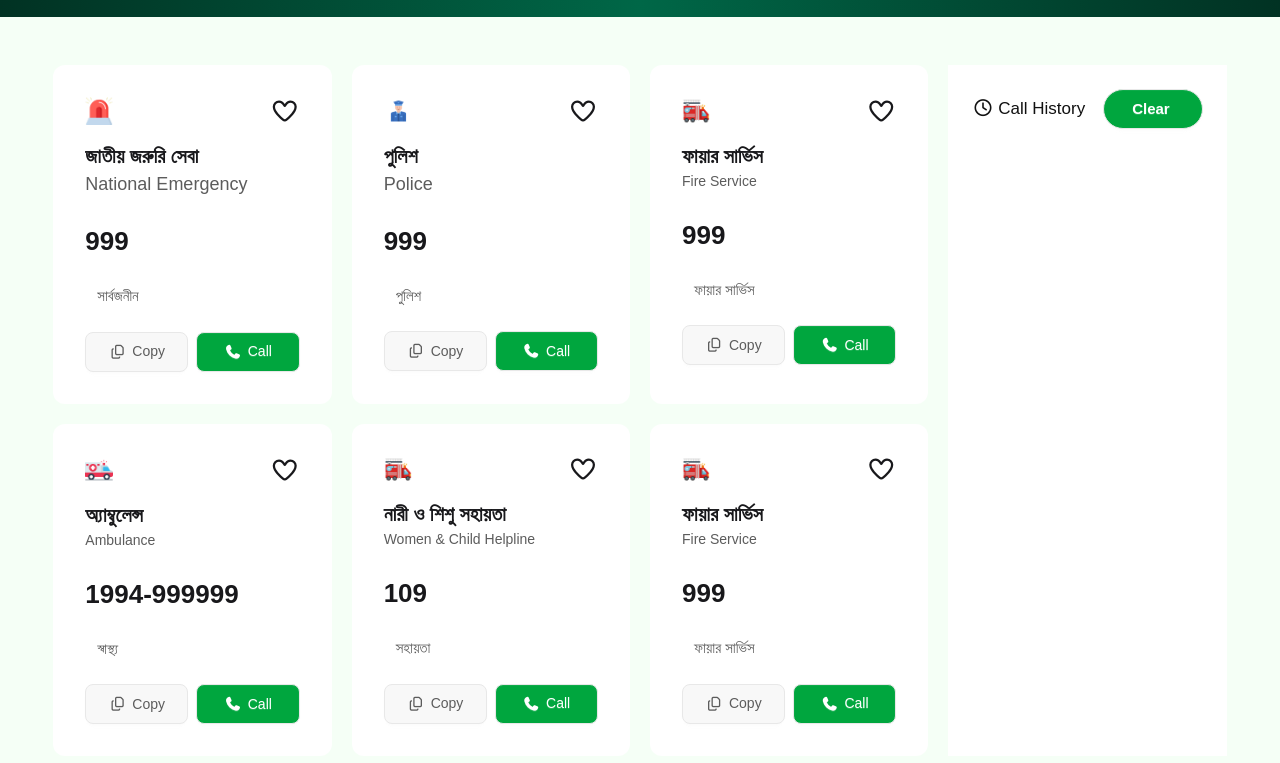
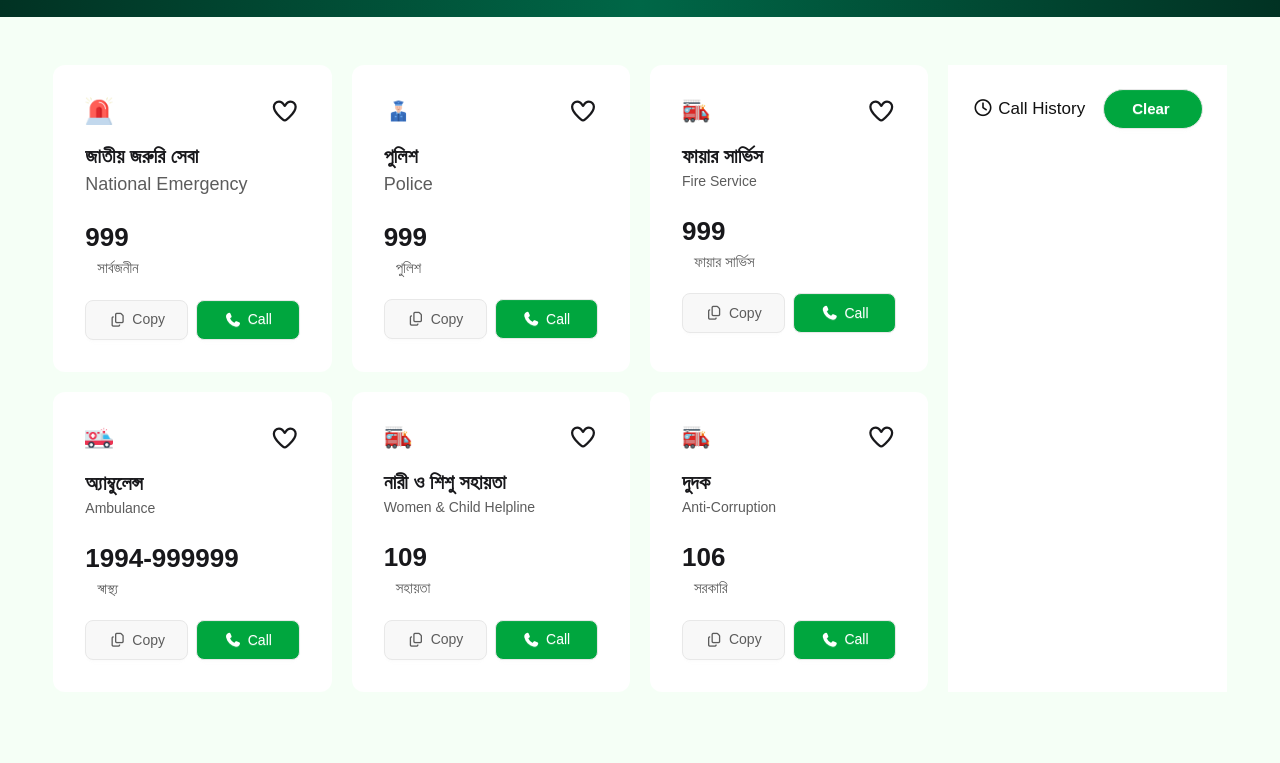
Before and after one commit to kantho202/assigment-5, a plain HTML site: page index.html in a window 1280 px wide. Shown: the part 339-1102 px from the top of the page. Drawn offline with nearby package versions, Linux system fonts and the light colour scheme; a web font is replaced by a local one.

Commit message:
four-commit

```diff
--- a/index.html
+++ b/index.html
@@ -10,31 +10,36 @@
   <link href="https://cdn.jsdelivr.net/npm/daisyui@5" rel="stylesheet" type="text/css" />
   <script src="https://cdn.jsdelivr.net/npm/@tailwindcss/browser@4"></script>
   <!-- font awesome -->
-   <link rel="stylesheet" href="https://cdnjs.cloudflare.com/ajax/libs/font-awesome/7.0.0/css/all.min.css" integrity="sha512-DxV+EoADOkOygM4IR9yXP8Sb2qwgidEmeqAEmDKIOfPRQZOWbXCzLC6vjbZyy0vPisbH2SyW27+ddLVCN+OMzQ==" crossorigin="anonymous" referrerpolicy="no-referrer" />
+  <link rel="stylesheet" href="https://cdnjs.cloudflare.com/ajax/libs/font-awesome/7.0.0/css/all.min.css"
+    integrity="sha512-DxV+EoADOkOygM4IR9yXP8Sb2qwgidEmeqAEmDKIOfPRQZOWbXCzLC6vjbZyy0vPisbH2SyW27+ddLVCN+OMzQ=="
+    crossorigin="anonymous" referrerpolicy="no-referrer" />
   <link rel="stylesheet" href="styles/styles.css">
 </head>
 
 <body class="hind-madurai-light">
   <header>
     <!-- nav -->
-    <div class="flex justify-between items-center ml-[60px] mr-[60px] my-[25px] ">
+    <div class="lg:flex justify-between items-center lg:ml-[60px] lg:mr-[60px] my-[25px] ">
       <div class="flex justify-center items-center">
         <img src="assets/logo.png" width="50px" alt="">
-        <h1 class="text-[#006747] ml-[10px] font-bold text-2xl ">Emergency <br> Service</h1>
+        <h1 class="text-[#006747] ml-[10px] font-bold lg:text-2xl sm:text-base">Emergency <br> Service</h1>
 
       </div>
       <div class="flex gap-5">
-        <button  class="btn py-[15px] px-7 rounded-[50px] font-bold text-black bg-[#41ff6b1a]"><span id="heart-count" class="mr-1 inter-font">0</span>
+        <button class="btn py-[15px] px-7 rounded-[50px] font-bold text-black bg-[#41ff6b1a]"><span id="heart-count"
+            class="mr-1 inter-font">0</span>
 
           <img src="assets/heart.png" width="30px" alt="">
 
         </button>
-        <button id="" class="btn py-[15px] px-7 rounded-[50px] font-bold text-black bg-[#41ff6b1a]"><span id="coin-button" class="mr-1 inter-font">100</span>
+        <button id="" class="btn py-[15px] px-7 rounded-[50px] font-bold text-black bg-[#41ff6b1a]"><span
+            id="coin-button" class="mr-1 inter-font">100</span>
 
           <img src="assets/coin.png" width="30px" alt="">
 
         </button>
-        <button class="btn py-[15px] px-7 rounded-[50px] font-bold text-white bg-[#00A63E] "><span id="copy-count" class="mr-1 inter-font">0</span>
+        <button class="btn py-[15px] px-7 rounded-[50px] font-bold text-white bg-[#00A63E] "><span id="copy-count"
+            class="mr-1 inter-font">0</span>
 
           Copy
         </button>
@@ -54,26 +59,39 @@
   <!-- bg-[#E8F5E4] -->
   <main class="bg-[#f5fff6] pt-[48px] pb-[86px] ">
     <!-- service box -->
-    <section id="" class="w-11/12 mx-auto  grid grid-cols-12 gap-5 ">
-      <section id="service-box" class=" col-span-9 ">
-        <div class="grid grid-cols-3 gap-[20px]  ">
+    <section id="" class="w-11/12 mx-auto  lg:grid lg:grid-cols-12 gap-5 ">
+      <section id="service-box" class=" lg:col-span-9 ">
+        <div class="grid lg:grid-cols-3 gap-[20px]  ">
           <!-- service-1 -->
           <div class="p-8 bg-white shadow-[0_2px_3px_rgba(0, 2, 3, 15)] rounded-xl">
             <div class="flex justify-between items-center">
               <img src="assets/emergency.png" width="28px" alt="">
               <i id="heart" class=" heart-icon fa-regular fa-heart text-2xl cursor-pointer"></i>
             </div>
+
               <h1 class="font-bold text-[20px] mt-4">জাতীয় জরুরি সেবা</h1>
               <p id="national-emergency" class="text-[#5C5C5C] text-[18px] font-normal">National Emergency</p>
-            <h1  id="national-number" class="font-bold text-[26px] mt-6">999</h1>
-            <p class="text-[#5C5C5C] text-[15px] font-normal ml-3 mt-6 mb-">সার্বজনীন</p>
 
-            <div class="grid grid-cols-2 gap-2 mt-6">
-              <button  id="copy-button-1" class="copy-button btn  p w-full text-[#5C5C5C] rounded-lg font-normal hover:bg-gray-900 hover:text-white"> <i class="fa-regular fa-copy"></i> Copy </button>
-              <button id="call-button-1" class="call-button btn w-full text-[#FFFFFF] bg-[#00A63E] rounded-lg font-normal  hover:bg-gray-300 hover:text-white"><i class="fa-solid fa-phone"></i> Call</button>
+
+              <h1 id="national-number" class="font-bold text-[26px] mt-5">999</h1>
+              <p class="text-[#5C5C5C] text-[15px] font-normal ml-3  mb-5">সার্বজনীন</p>
+
+
+            <div class="grid grid-cols-2 gap-2 ">
+              <button id="copy-button-1"
+                class="copy-button btn  p w-full text-[#5C5C5C] rounded-lg font-normal hover:bg-gray-900 hover:text-white">
+                <i class="fa-regular fa-copy"></i> Copy </button>
+              <button id="call-button-1"
+                class="call-button btn w-full text-[#FFFFFF] bg-[#00A63E] rounded-lg font-normal  hover:bg-gray-300 hover:text-white"><i
+                  class="fa-solid fa-phone"></i> Call</button>
             </div>
 
           </div>
+
+
+
+
+
           <!-- service-2 -->
           <div class=" p-8 bg-white rounded-xl ">
             <div class="flex justify-between items-center">
@@ -82,12 +100,16 @@
             </div>
             <h1 class="font-bold text-[20px] mt-4">পুলিশ</h1>
             <p class="text-[#5C5C5C] text-[18px] font-normal">Police</p>
-            <h1 class="font-bold text-[26px] mt-6">999</h1>
-            <p class="text-[#5C5C5C] text-[15px] font-normal ml-3 mt-6">পুলিশ</p>
+            <h1 class="font-bold text-[26px] mt-5">999</h1>
+            <p class="text-[#5C5C5C] text-[15px] font-normal ml-3 mb-5">পুলিশ</p>
 
-            <div class="grid grid-cols-2 gap-2 mt-6">
-              <button id="copy-button-2" class="copy-button btn p w-full text-[#5C5C5C] rounded-lg font-normal  hover:bg-gray-900 hover:text-white"><i class="fa-regular fa-copy"></i> Copy</button>
-              <button id="call-button-2" class="call-button btn w-full text-[#FFFFFF] bg-[#00A63E] rounded-lg font-normal  hover:bg-gray-300 hover:text-white"><i class="fa-solid fa-phone"></i> Call</button>
+            <div class="grid grid-cols-2 gap-2 mt-">
+              <button id="copy-button-2"
+                class="copy-button btn p w-full text-[#5C5C5C] rounded-lg font-normal  hover:bg-gray-900 hover:text-white"><i
+                  class="fa-regular fa-copy"></i> Copy</button>
+              <button id="call-button-2"
+                class="call-button btn w-full text-[#FFFFFF] bg-[#00A63E] rounded-lg font-normal  hover:bg-gray-300 hover:text-white"><i
+                  class="fa-solid fa-phone"></i> Call</button>
             </div>
 
           </div>
@@ -99,12 +121,16 @@
             </div>
             <h1 class="font-bold text-[20px] mt-4">ফায়ার সার্ভিস</h1>
             <p class="text-[#5C5C5C] text-[14px] font-normal">Fire Service</p>
-            <h1 class="font-bold text-[26px] mt-6">999</h1>
-            <p class="text-[#5C5C5C] text-[15px] font-normal ml-3 mt-6">ফায়ার সার্ভিস</p>
+            <h1 class="font-bold text-[26px] mt-5">999</h1>
+            <p class="text-[#5C5C5C] text-[15px] font-normal ml-3 mb-5">ফায়ার সার্ভিস</p>
 
-            <div class="grid grid-cols-2 gap-2 mt-6">
-              <button id="copy-button-3" class="copy-button btn p w-full text-[#5C5C5C] rounded-lg font-normal  hover:bg-gray-900 hover:text-white"> <i class="fa-regular fa-copy"></i> Copy</button>
-              <button id="call-button-3" class="call-button btn w-full text-[#FFFFFF] bg-[#00A63E] rounded-lg font-normal  hover:bg-gray-300 hover:text-white"><i class="fa-solid fa-phone"></i> Call</button>
+            <div class="grid grid-cols-2 gap-2 ">
+              <button id="copy-button-3"
+                class="copy-button btn p w-full text-[#5C5C5C] rounded-lg font-normal  hover:bg-gray-900 hover:text-white">
+                <i class="fa-regular fa-copy"></i> Copy</button>
+              <button id="call-button-3"
+                class="call-button btn w-full text-[#FFFFFF] bg-[#00A63E] rounded-lg font-normal  hover:bg-gray-300 hover:text-white"><i
+                  class="fa-solid fa-phone"></i> Call</button>
             </div>
 
           </div>
@@ -116,12 +142,16 @@
             </div>
             <h1 class="font-bold text-[20px] mt-4">অ্যাম্বুলেন্স</h1>
             <p class="text-[#5C5C5C] text-[14px] font-normal">Ambulance</p>
-            <h1 class="font-bold text-[26px] mt-6">1994-999999</h1>
-            <p class="text-[#5C5C5C] text-[15px] font-normal ml-3 mt-6">স্বাস্থ্য</p>
+            <h1 class="font-bold text-[26px] mt-5">1994-999999</h1>
+            <p class="text-[#5C5C5C] text-[15px] font-normal ml-3 mb-5">স্বাস্থ্য</p>
 
-            <div class="grid grid-cols-2 gap-2 mt-6">
-              <button id="copy-button-3" class="copy-button btn p w-full text-[#5C5C5C] rounded-lg font-normal  hover:bg-gray-900 hover:text-white"> <i class="fa-regular fa-copy"></i> Copy</button>
-              <button id="call-button-3" class="call-button btn w-full text-[#FFFFFF] bg-[#00A63E] rounded-lg font-normal  hover:bg-gray-300 hover:text-white"><i class="fa-solid fa-phone"></i> Call</button>
+            <div class="grid grid-cols-2 gap-2 ">
+              <button id="copy-button-3"
+                class="copy-button btn p w-full text-[#5C5C5C] rounded-lg font-normal  hover:bg-gray-900 hover:text-white">
+                <i class="fa-regular fa-copy"></i> Copy</button>
+              <button id="call-button-3"
+                class="call-button btn w-full text-[#FFFFFF] bg-[#00A63E] rounded-lg font-normal  hover:bg-gray-300 hover:text-white"><i
+                  class="fa-solid fa-phone"></i> Call</button>
             </div>
 
           </div>
@@ -133,12 +163,16 @@
             </div>
             <h1 class="font-bold text-[20px] mt-4">নারী ও শিশু সহায়তা</h1>
             <p class="text-[#5C5C5C] text-[14px] font-normal">Women & Child Helpline</p>
-            <h1 class="font-bold text-[26px] mt-6">109</h1>
-            <p class="text-[#5C5C5C] text-[15px] font-normal ml-3 mt-6">সহায়তা</p>
+            <h1 class="font-bold text-[26px] mt-5">109</h1>
+            <p class="text-[#5C5C5C] text-[15px] font-normal ml-3 mb-5">সহায়তা</p>
 
-            <div class="grid grid-cols-2 gap-2 mt-6">
-              <button id="copy-button-3" class="copy-button btn p w-full text-[#5C5C5C] rounded-lg font-normal  hover:bg-gray-900 hover:text-white"> <i class="fa-regular fa-copy"></i> Copy</button>
-              <button id="call-button-3" class="call-button btn w-full text-[#FFFFFF] bg-[#00A63E] rounded-lg font-normal  hover:bg-gray-300 hover:text-white"><i class="fa-solid fa-phone"></i> Call</button>
+            <div class="grid grid-cols-2 gap-2 ">
+              <button id="copy-button-3"
+                class="copy-button btn p w-full text-[#5C5C5C] rounded-lg font-normal  hover:bg-gray-900 hover:text-white">
+                <i class="fa-regular fa-copy"></i> Copy</button>
+              <button id="call-button-3"
+                class="call-button btn w-full text-[#FFFFFF] bg-[#00A63E] rounded-lg font-normal  hover:bg-gray-300 hover:text-white"><i
+                  class="fa-solid fa-phone"></i> Call</button>
             </div>
 
           </div>
@@ -148,14 +182,20 @@
               <img src="assets/fire-service.png" width="28px" alt="">
               <i class="heart-icon fa-regular fa-heart text-2xl cursor-pointer"></i>
             </div>
-            <h1 class="font-bold text-[20px] mt-4">ফায়ার সার্ভিস</h1>
-            <p class="text-[#5C5C5C] text-[14px] font-normal">Fire Service</p>
-            <h1 class="font-bold text-[26px] mt-6">999</h1>
-            <p class="text-[#5C5C5C] text-[15px] font-normal ml-3 mt-6">ফায়ার সার্ভিস</p>
+            <h1 class="font-bold text-[20px] mt-4">দুদক</h1>
+            <p class="text-[#5C5C5C] text-[14px] font-normal">Anti-Corruption</p>
+            <h1 class="font-bold text-[26px] mt-5">106</h1>
+            <p
+              class=" text-[#5C5C5C] text-[15px] font-normal  ml-3 mb-5    rounded-[50px]  ">
+              সরকারি</p>
 
-            <div class="grid grid-cols-2 gap-2 mt-6">
-              <button id="copy-button-3" class="copy-button btn p w-full text-[#5C5C5C] rounded-lg font-normal  hover:bg-gray-900 hover:text-white"> <i class="fa-regular fa-copy"></i> Copy</button>
-              <button id="call-button-3" class="call-button btn w-full text-[#FFFFFF] bg-[#00A63E] rounded-lg font-normal  hover:bg-gray-300 hover:text-white"><i class="fa-solid fa-phone"></i> Call</button>
+            <div class="grid grid-cols-2 gap-2 ">
+              <button id="copy-button-3"
+                class="copy-button btn p w-full text-[#5C5C5C] rounded-lg font-normal  hover:bg-gray-900 hover:text-white">
+                <i class="fa-regular fa-copy"></i> Copy</button>
+              <button id="call-button-3"
+                class="call-button btn w-full text-[#FFFFFF] bg-[#00A63E] rounded-lg font-normal  hover:bg-gray-300 hover:text-white"><i
+                  class="fa-solid fa-phone"></i> Call</button>
             </div>
 
           </div>
@@ -166,12 +206,14 @@
       </section>
 
 
-      <aside class="bg-white col-span-3  p-6">
+      <aside class="bg-white lg:col-span-3  p-6">
         <div class="flex justify-between items-center">
           <h1 class="font-medium text-[17px] text-[#111111]"><i class="fa-regular fa-clock"></i> Call History</h1>
-        <button id="clear-button" class="btn py-[15px] px-7 rounded-[50px] font-bold text-white bg-[#00A63E]  hover:bg-gray-300 hover:text-white"><span class="mr-1 text-[15px] ">Clear</span></button>
+          <button id="clear-button"
+            class="btn py-[15px] px-7 rounded-[50px] font-bold text-white bg-[#00A63E]  hover:bg-gray-300 hover:text-white"><span
+              class="mr-1 text-[15px] ">Clear</span></button>
         </div>
-        <div id="call-history" >
+        <div id="call-history">
 
         </div>
       </aside>
```
Also changed, not shown: copy.html (deleted, +0 -27 lines). Lines whose indentation alone changed are shown as unchanged.
